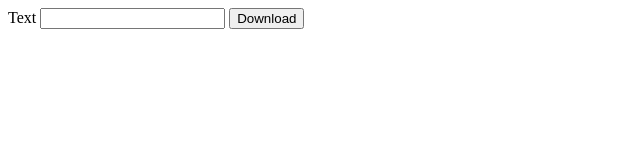
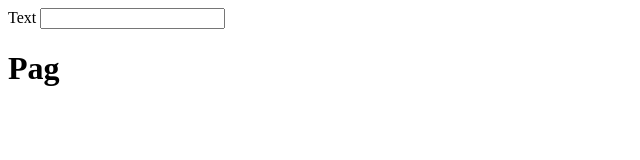
Before and after one commit to renatossanches/textoautomatizado, a plain HTML site: page TextoAutomatizado.html in a window 1280 px wide. Shown: the whole page, without its empty margins (0-640 px from the left). Drawn offline with Linux system fonts and the light colour scheme.

Commit message:
Acrescentado h1

```diff
--- a/TextoAutomatizado.html
+++ b/TextoAutomatizado.html
@@ -1,10 +1,11 @@
-<html>
-
+<!DOCTYPE html >
+<html lang="en">
+    <meta charset="UTF-8"/>
     <head> Text </head>
     <body>
     <input name="enviar pdf" a href="file:///C:/Users/renato.ssanches/Downloads/02-exercicios4-estrutura-for.pdf"/>
 
-        <button>Download</button>
+      <h1> Pag</h1>
 
     </body>
 </html>
```
